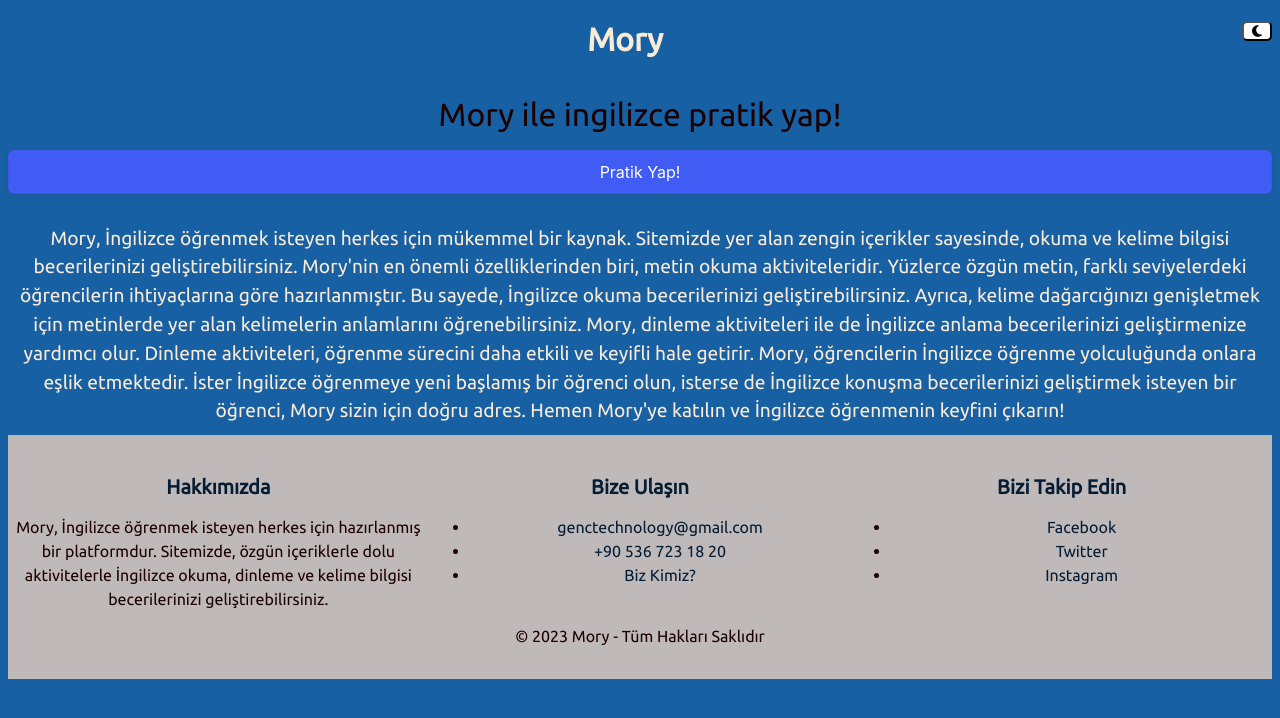
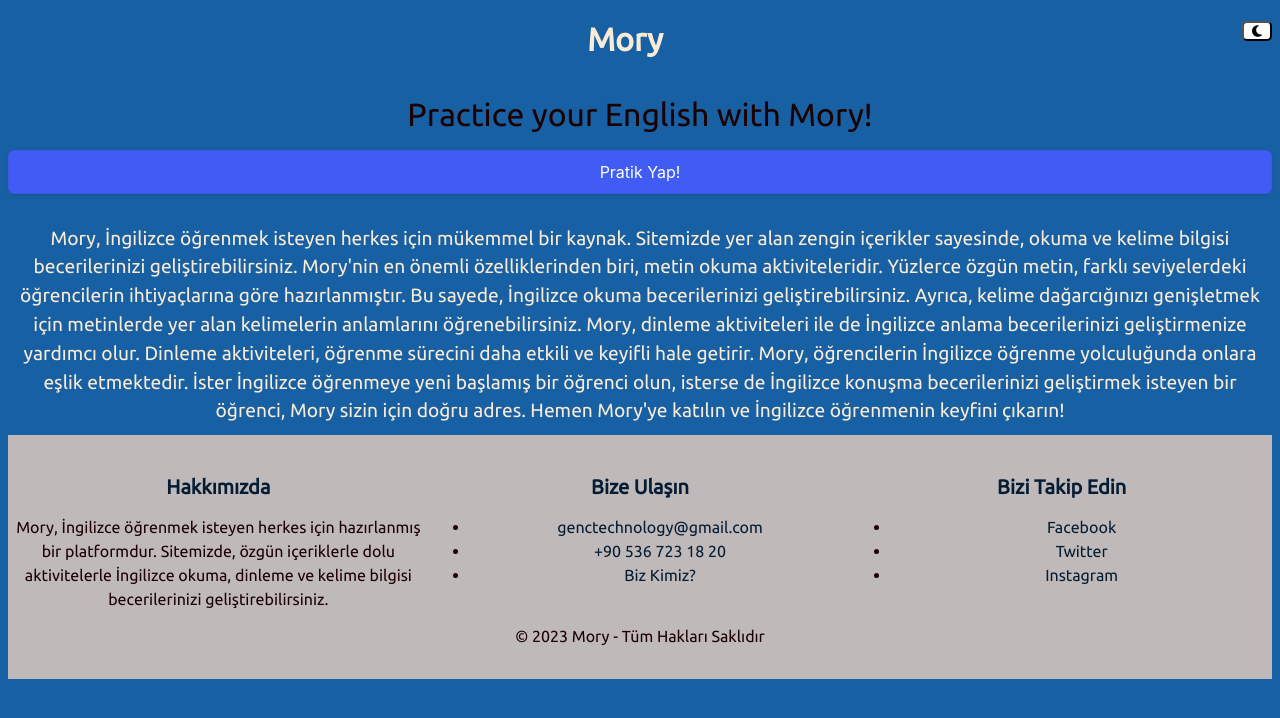
Before and after one commit to Turka3/Morny-LearnEnglish-WebApp-OpenSource, a plain HTML site: page index.html in a window 1280 px wide. Drawn offline with Linux system fonts and the light colour scheme.

Commit message:
ingUpdate

```diff
--- a/index.html
+++ b/index.html
@@ -45,7 +45,7 @@
       <a href="index.html"><h1 id="header-title-main-page">Mory</h1></a>
 
     <p id="passage-main" title="Mory ile ingilizce pratik yap!">
-      Mory ile ingilizce pratik yap!
+      Practice your English with Mory!
     </p>
 
     <!-- HTML !-->
```
